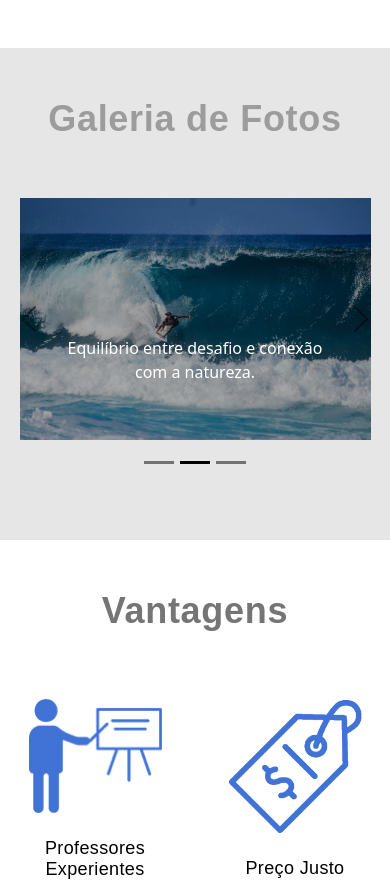
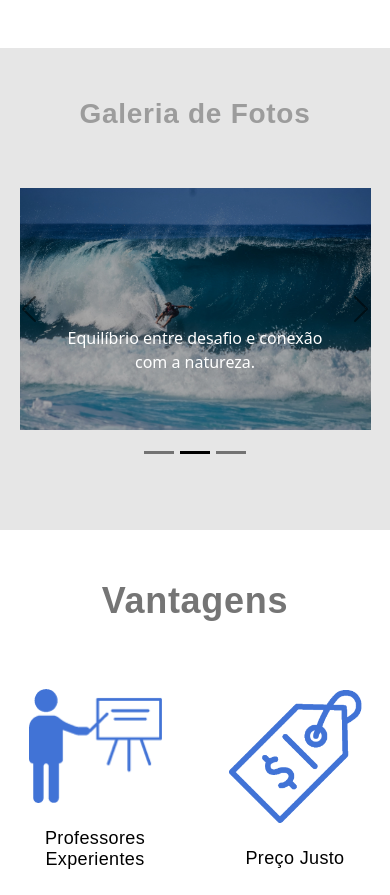
Before and after one commit to renanberton/landing-surf-page, a React (Create React App) app: page / in a window 390 px wide. Shown: the part 1574-2469 px from the top of the page. Built offline with nearby package versions, Linux system fonts and the light colour scheme; the HTML template or start-up script is replaced by a standard one.

Commit message:
Modify: Diminuindo tamanho do h3 da galeria

```diff
--- a/src/components/Galery/style.scss
+++ b/src/components/Galery/style.scss
@@ -32,3 +32,11 @@
    }
 
 }
+
+@media only screen and (max-width: 420px) {
+   .carousel {
+      h3 {
+         font-size: 28px;
+      }
+   }
+}
```
